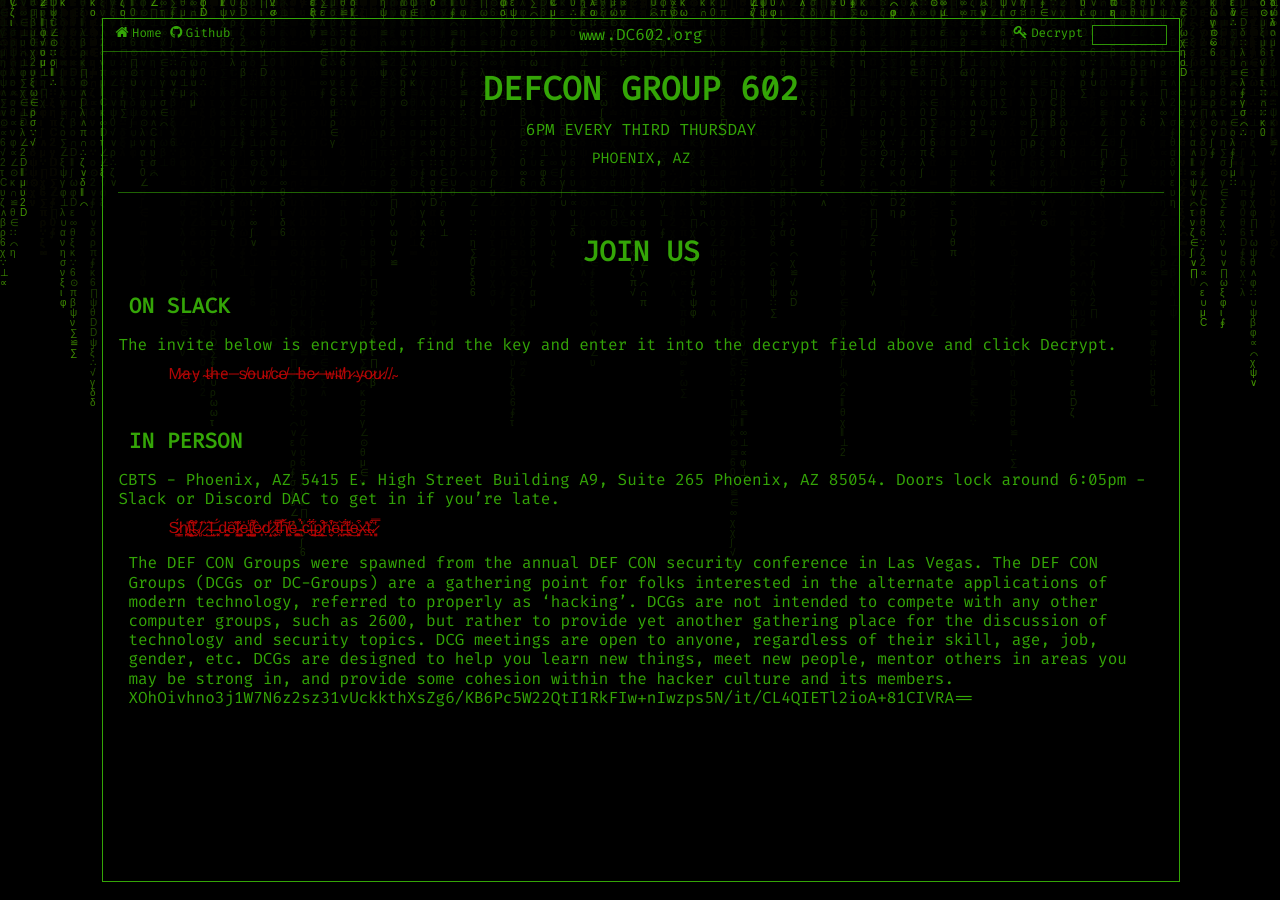
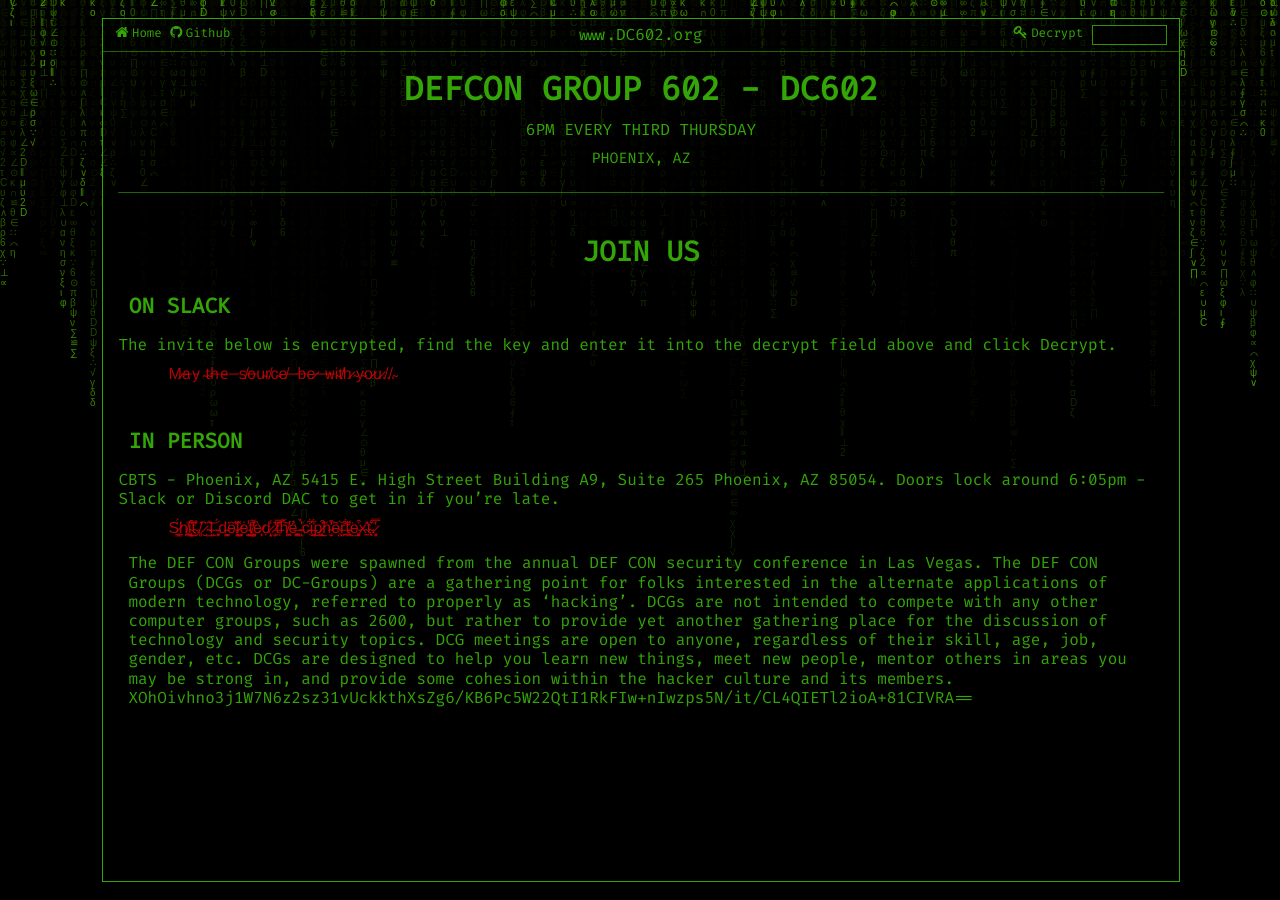
Before and after one commit to dc602/dc602-website, a Jekyll site: the page built from pages/index.md, in a window 1280 px wide. Built offline with Jekyll 4.4.1, drawn with Linux system fonts in a browser that asks for light colours.

Commit message:
Update index.md
Title change

```diff
--- a/pages/index.md
+++ b/pages/index.md
@@ -10,7 +10,7 @@ permalink: /
 ---
 
 
-# **DEFCON GROUP 602**
+# **DEFCON GROUP 602 - DC602**
 6PM EVERY THIRD THURSDAY
 {: style="text-align: center; font-size: 16px"}
 PHOENIX, AZ
```
